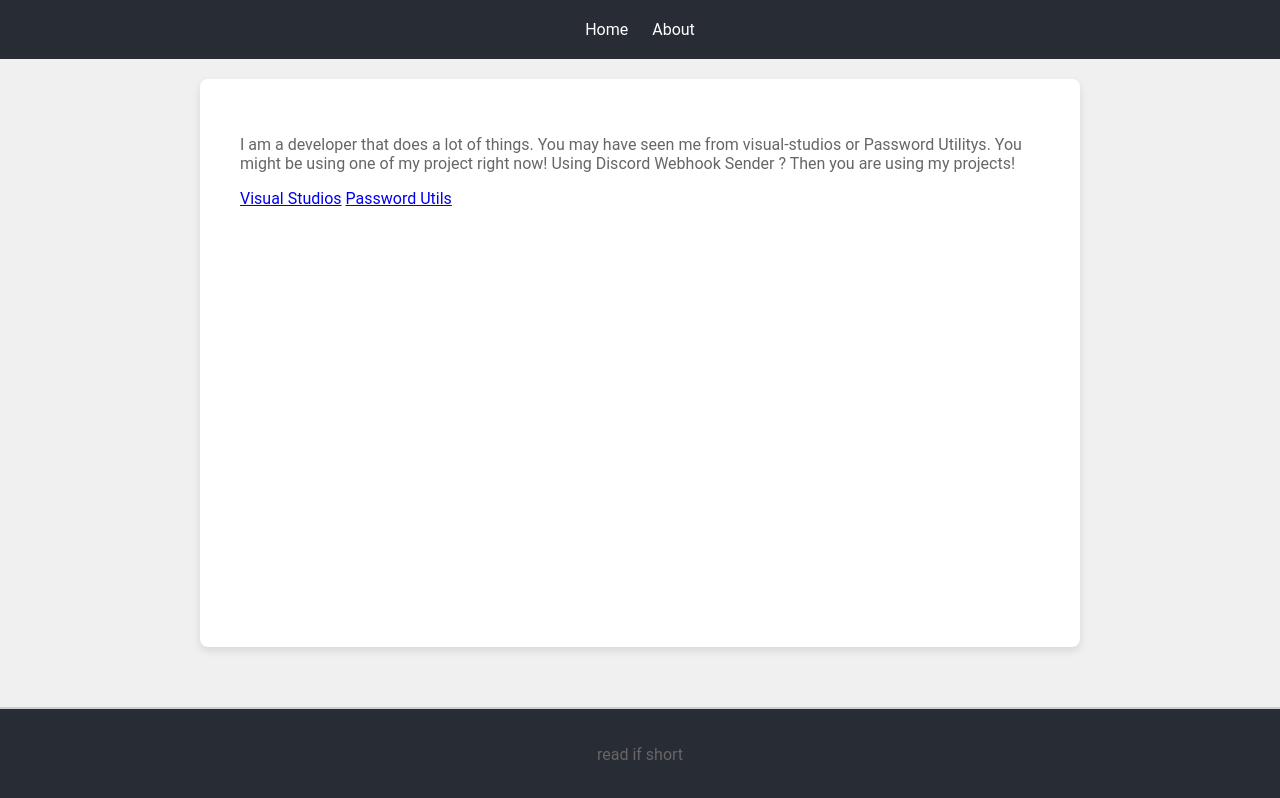
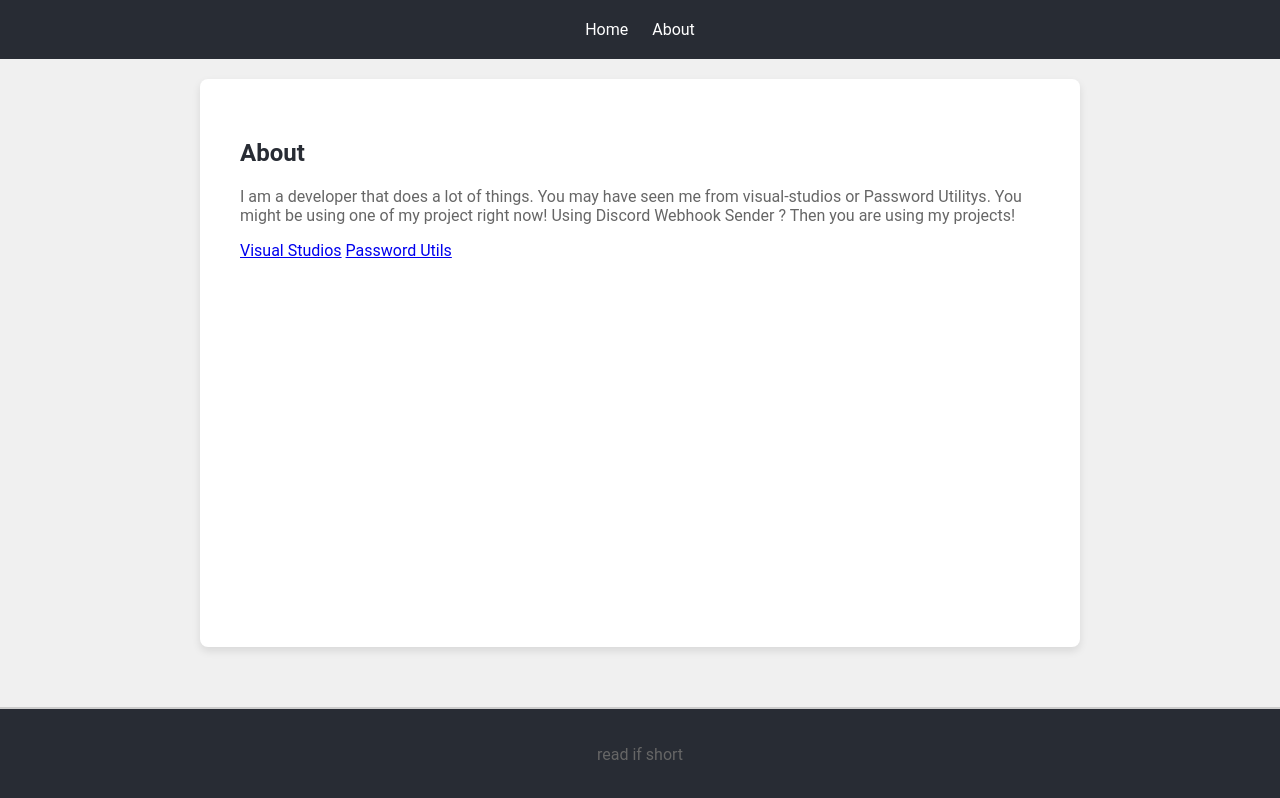
Before and after one commit to vencordthemer/vencordthemer.github.io, a plain HTML site: page about.html in a window 1280 px wide. Drawn offline with Linux system fonts and the light colour scheme; a script that the page names is missing.

Commit message:
added header to about.html

```diff
--- a/about.html
+++ b/about.html
@@ -18,6 +18,7 @@
 
     <main>
         <section>
+            <h1>About</h1>
             <p>I am a developer that does a lot of things. You may have seen me from visual-studios or Password Utilitys. You might be using one of my project right now! Using Discord Webhook Sender ? Then you are using my projects! </p>
         </section>
         <a href="https://visual-studios.github.io/">Visual Studios</a>
```
